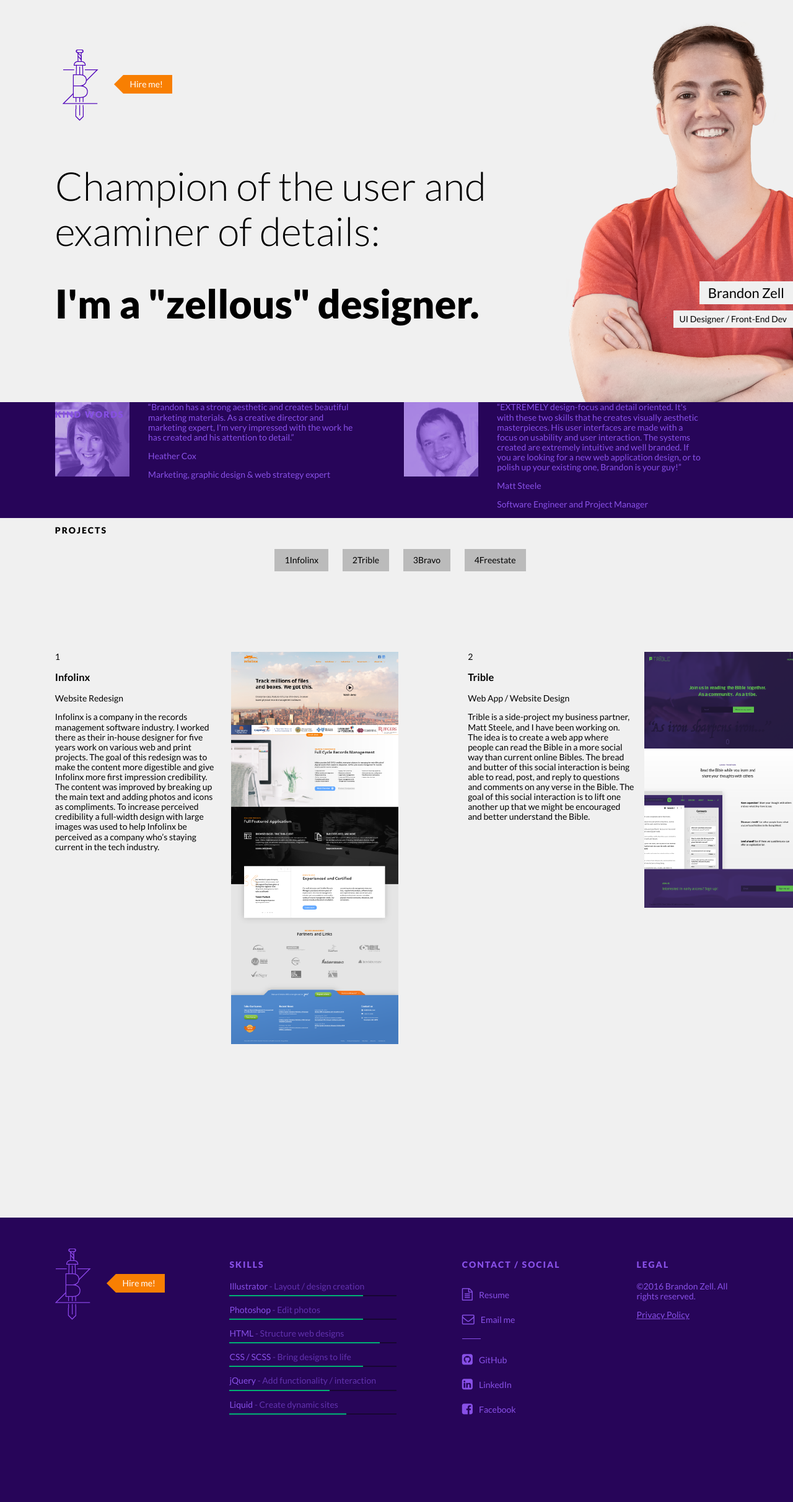
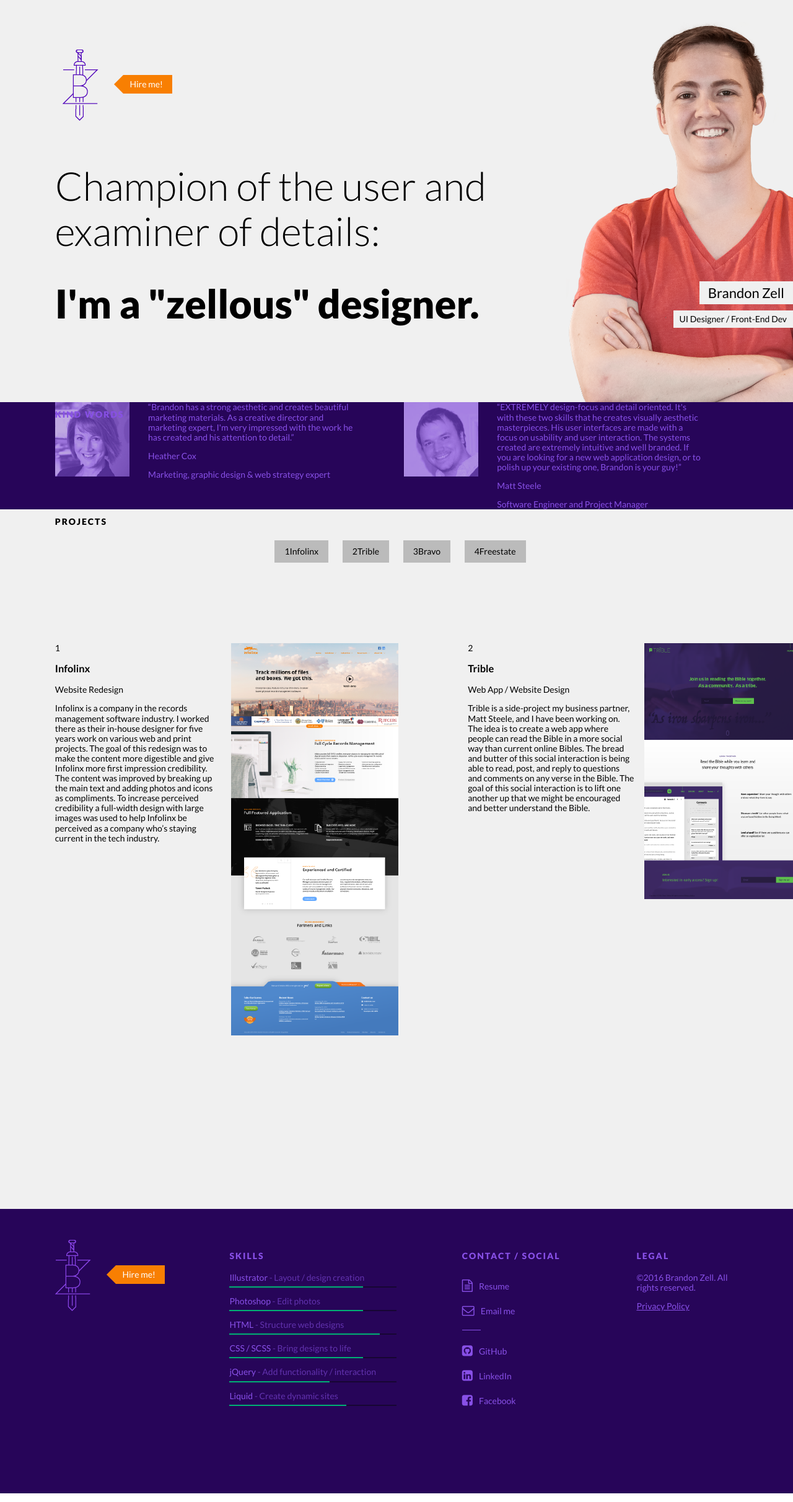
Before and after one commit to bzle/brandonz-me, a Jekyll site: the page built from index.html, in a window 1280 px wide. Shown: the whole page at 62% size. Built offline with Jekyll 4.4.1, drawn with Linux system fonts in a browser that asks for light colours; nearby versions of some CDN libraries.

Commit message:
Updated '/css/style.scss' via CloudCannon

```diff
--- a/css/style.scss
+++ b/css/style.scss
@@ -867,6 +867,12 @@ header {
 .referral__quote {
     margin-top: 0;
 }
+.referral__name {
+
+}
+.referral__title {
+    margin-bottom: 0;
+}
 .kind-words-section, footer {
     background-color: $purple;
 }
```
